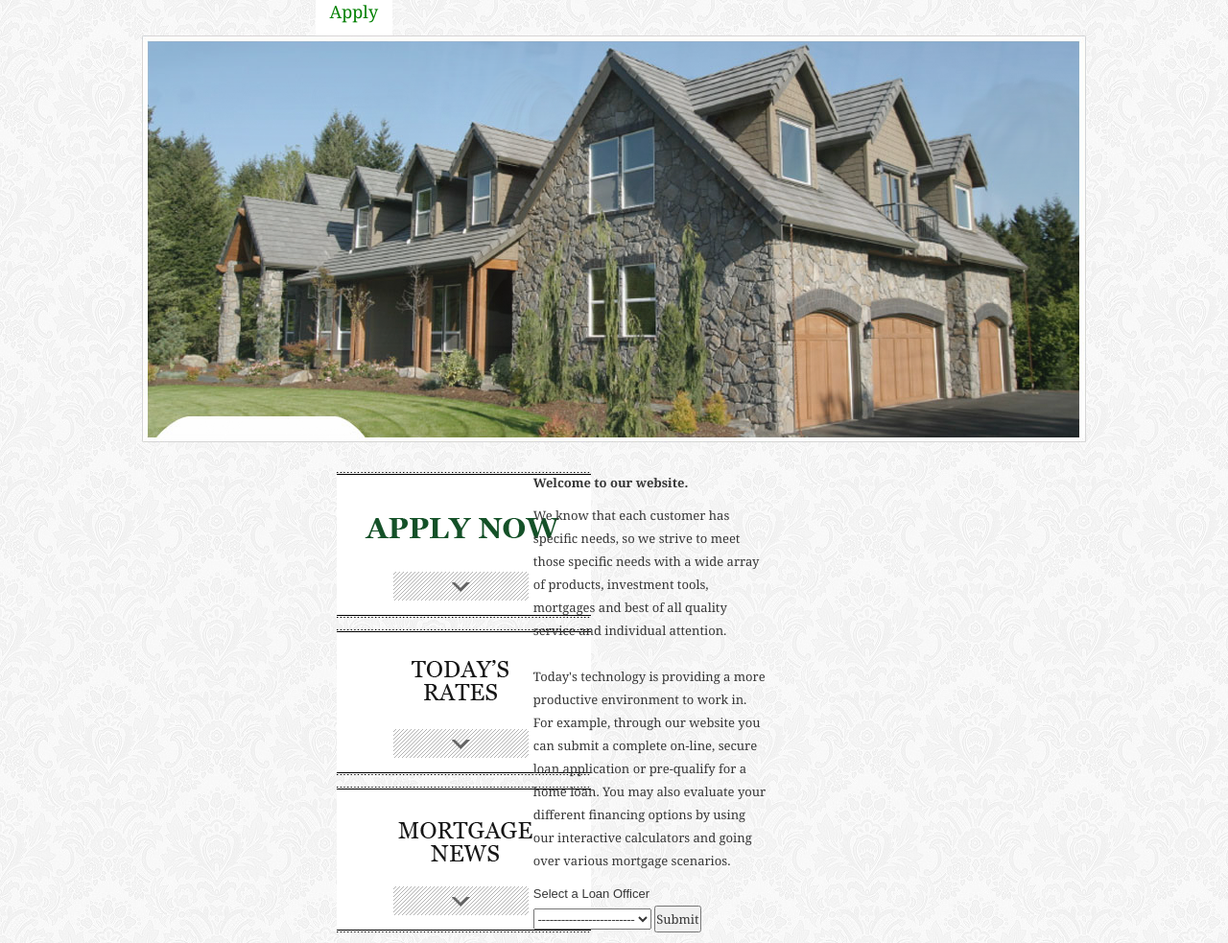
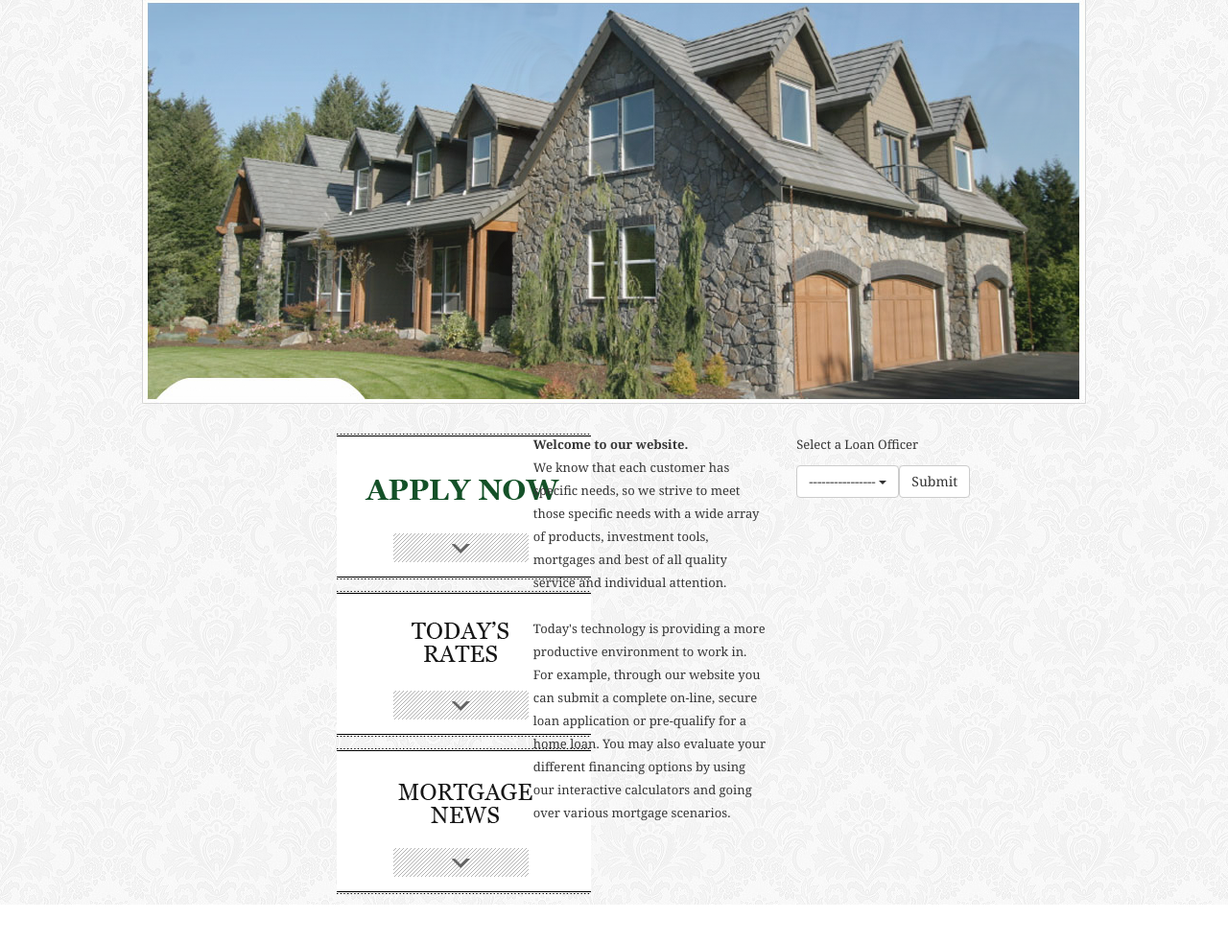
Before and after one commit to JustBriones/potentialClientRedesign, a plain HTML site: page index.html in a window 1280 px wide. Shown: the part 181-1164 px from the top of the page at 96% size. After the commit the page ends 1124 px from the top, so only its background shows below. Drawn offline with nearby package versions, Linux system fonts and the light colour scheme.

Commit message:
finished formatting and added dropdown/button

```diff
--- a/index.css
+++ b/index.css
@@ -27,7 +27,7 @@ body {
 .rightListItem {
   text-transform: uppercase;
   font-family: Arial, Helvetica, sans-serif;
-  color: #fff !important;
+  color: #fff;
   font-size: 12px;
 
 }
@@ -55,6 +55,11 @@ padding-left: 25px;
   font-size: 18px;
   margin-right: 8px;
   padding: 28px 14px 29px;
+	min-height: 20px;
+}
+
+.navbar-nav>li>a {
+	line-height: 0px;
 }
 
 .slides {
@@ -76,3 +81,7 @@ padding-left: 25px;
 	padding: 20px 30px 30px;
 	min-width: 325px;
 }
+
+.submitBtn {
+	display: inline-block;
+}
--- a/index.html
+++ b/index.html
@@ -99,23 +99,30 @@ Slider -->
   </div>
 
 <div class="about col-md-4 pull-left">
-  <p>
-<strong>Welcome to our website.</strong></p>
-<p>
+  <div class="heading">
+<strong>Welcome to our website.</strong>
+</div>
 We know that each customer has specific needs, so we strive to meet those specific needs with a wide array of products, investment tools, mortgages and best of all quality service and individual attention.<br>
 <br>
 Today's technology is providing a more productive environment to work in. For example, through our website you can submit a complete on-line, secure loan application or pre-qualify for a home loan. You may also evaluate your different financing options by using our interactive calculators and going over various mortgage scenarios.</p>
 
-<form name="frmLoanOfficer pull-right" method="post" action="http://www.lenderhomepage.com/content/leadtemplate11/green/LoanOfficer.php?acctid=100664" onsubmit="return validate();">
-
-		<font face="Arial"><span class="contents">Select a Loan Officer</span></font><br>
-		<select name="selLoanOfficerId">
-		<option value="">-------------------------</option>
-		<option value="104384">Jane Demo</option>		</select>
-		<input type="submit" value="Submit">
-
-</form>
-
+</div>
+<div class="container col-md-4">
+  <p>Select a Loan Officer</p>
+<div class="dropdown pull-left">
+  <button class="btn btn-default dropdown-toggle" type="button" id="dropdownMenu1" data-toggle="dropdown" aria-haspopup="true" aria-expanded="true">
+    ----------------
+    <span class="caret"></span>
+  </button>
+  <ul class="dropdown-menu" aria-labelledby="dropdownMenu1">
+    <li><a href="#">Jane Doe</a></li>
+    <li><a href="#">Another loan officer</a></li>
+    <li><a href="#">Something else here</a></li>
+  </ul>
+</div>
+<div class="submitBtn btn btn-default pull-left">
+  Submit
+</div>
 </div>
 </div>
 </div>
```
